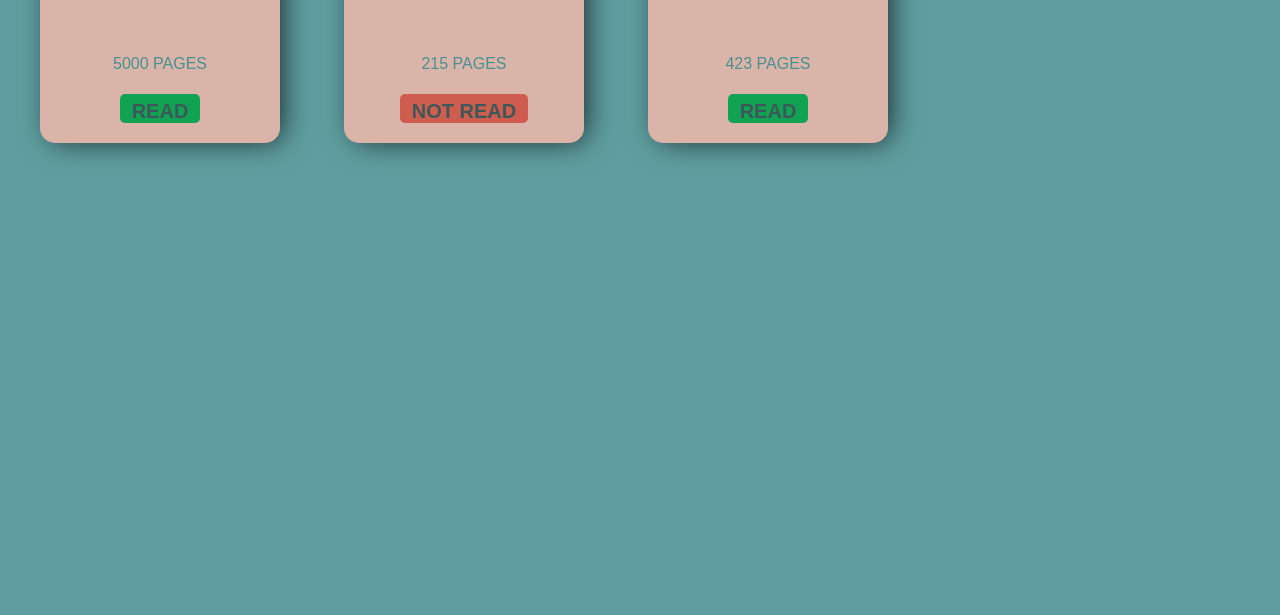
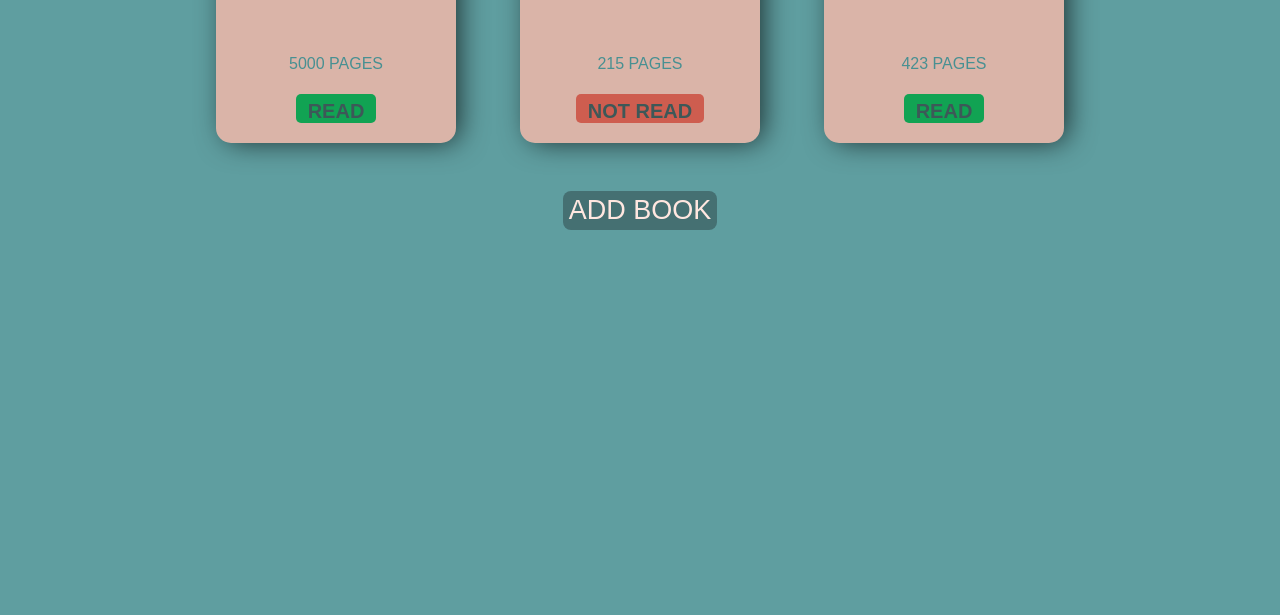
Before and after one commit to laurencecasta/library-app, a plain HTML site: page index.html in a window 1280 px wide. Shown: the part 185-800 px from the top of the page. Drawn offline with Linux system fonts and the light colour scheme; a web font is replaced by a local one.

Commit message:
create and style button to add book

```diff
--- a/index.html
+++ b/index.html
@@ -10,6 +10,9 @@
 <body>
   <div class="cardContainer" id="cardContainer">
   </div>
+  <div class="buttonContainer">
+    <button id="addBook">ADD BOOK</button>
+  </div>
   <script src="scripts/main.js"></script>
 </body>
 </html>
--- a/styles/main.css
+++ b/styles/main.css
@@ -12,7 +12,7 @@ body {
   display: flex;
   flex-wrap: wrap;
   height: max-content;
-  justify-content: flex-start;
+  justify-content: center;
 }
 
 .bookCard {
@@ -80,3 +80,37 @@ h1 {
 p {
   text-align: center;
 }
+
+button {
+  border: 0;
+}
+
+button:focus {
+  outline: none;
+}
+
+button:active{
+  border: none;
+}
+
+.buttonContainer {
+  display: flex;
+  justify-content: center;
+}
+
+#addBook {
+  font-family: 'Tenali Ramakrishna', sans-serif;
+  font-size: 27px;
+  padding: auto;
+  height: 1.45em;
+  font-weight: 500;
+  margin: 1rem;
+  border-radius: 8px;
+  background: rgb(69, 112, 114);
+  color: rgb(255, 231, 224);
+}
+
+#addBook:hover {
+  background: rgb(57, 88, 90);
+  transition-duration: 0.2s;
+}
```
